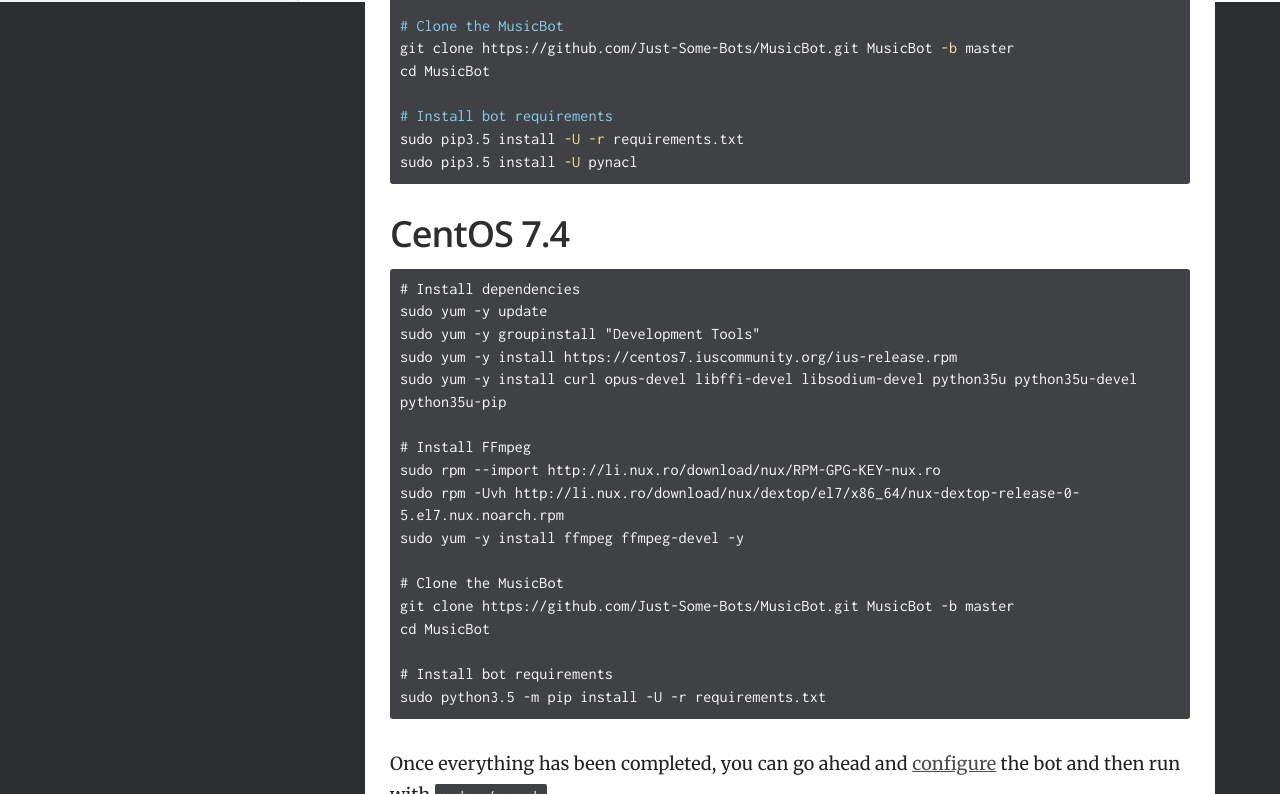
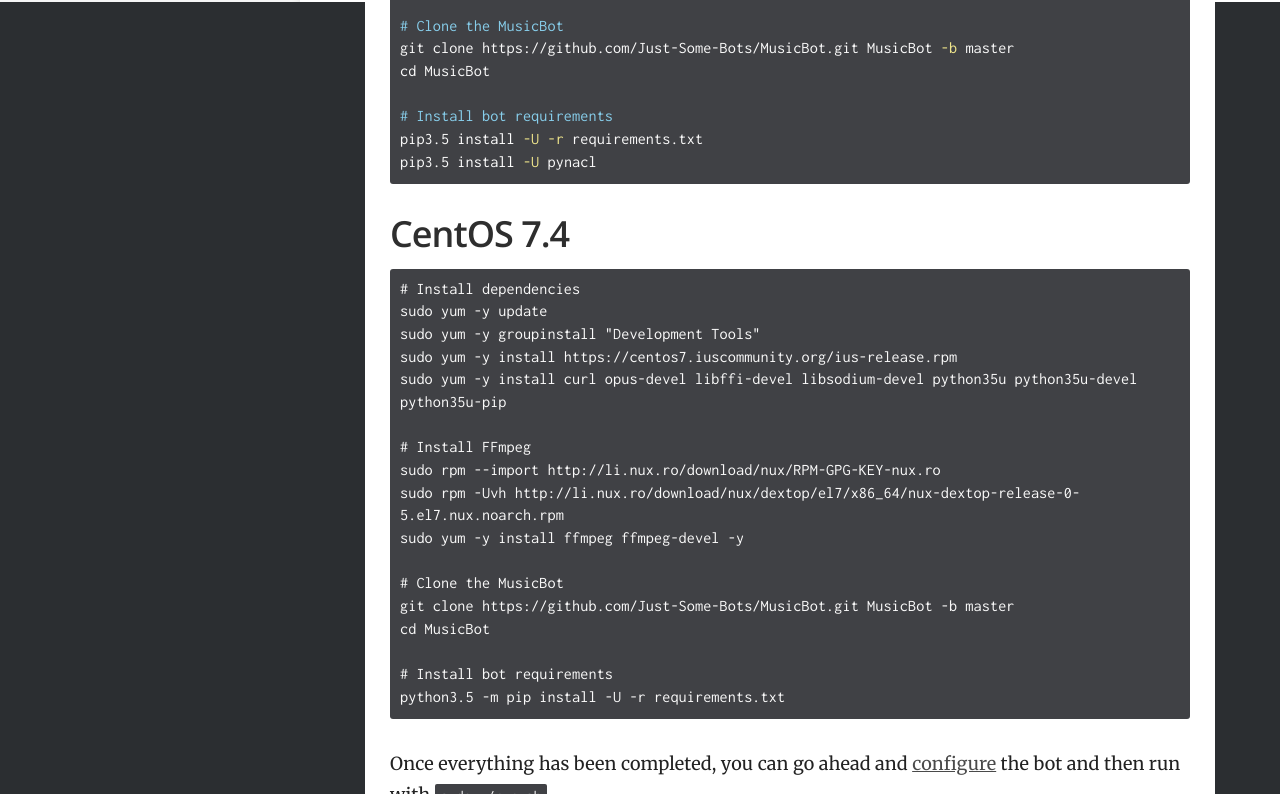
Before and after one commit to Just-Some-Bots/MusicBot, a Jekyll site: the page built from _docs/installing/centos.md, in a window 1280 px wide. Shown: the part 898-1692 px from the top of the page. Built offline with Jekyll 4.4.1, drawn with Linux system fonts in a browser that asks for light colours.

Commit message:
remove sudo for python cmds

```diff
--- a/_docs/installing/centos.md
+++ b/_docs/installing/centos.md
@@ -37,8 +37,8 @@ git clone https://github.com/Just-Some-Bots/MusicBot.git MusicBot -b master
 cd MusicBot
 
 # Install bot requirements
-sudo pip3.5 install -U -r requirements.txt
-sudo pip3.5 install -U pynacl
+pip3.5 install -U -r requirements.txt
+pip3.5 install -U pynacl
 ~~~
 
 ## CentOS 7.4
@@ -60,7 +60,7 @@ git clone https://github.com/Just-Some-Bots/MusicBot.git MusicBot -b master
 cd MusicBot
 
 # Install bot requirements
-sudo python3.5 -m pip install -U -r requirements.txt
+python3.5 -m pip install -U -r requirements.txt
 ~~~
 {: title="CentOS 7.4" }
 
```
Also changed, not shown: _docs/installing/arch.md (+2 -2 lines), _docs/installing/debian.md (+2 -2 lines), _docs/installing/raspbian.md (+1 -1 lines), _docs/installing/ubuntu.md (+2 -2 lines).
